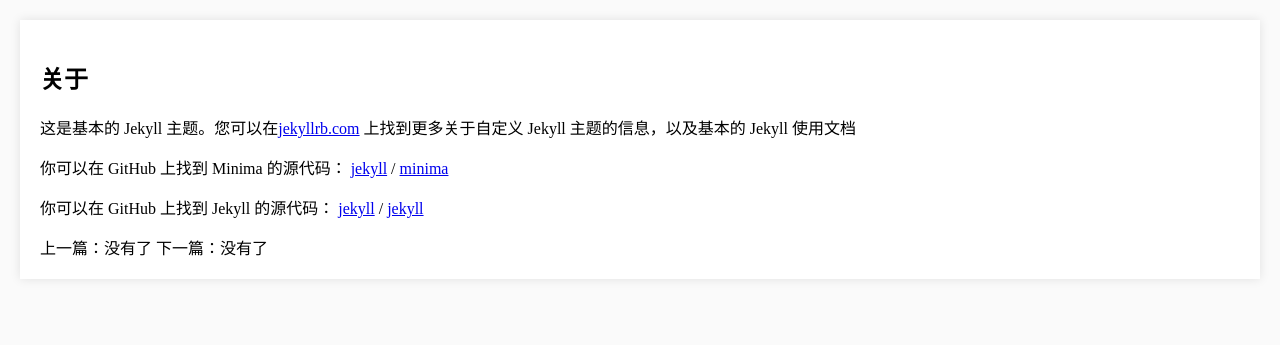
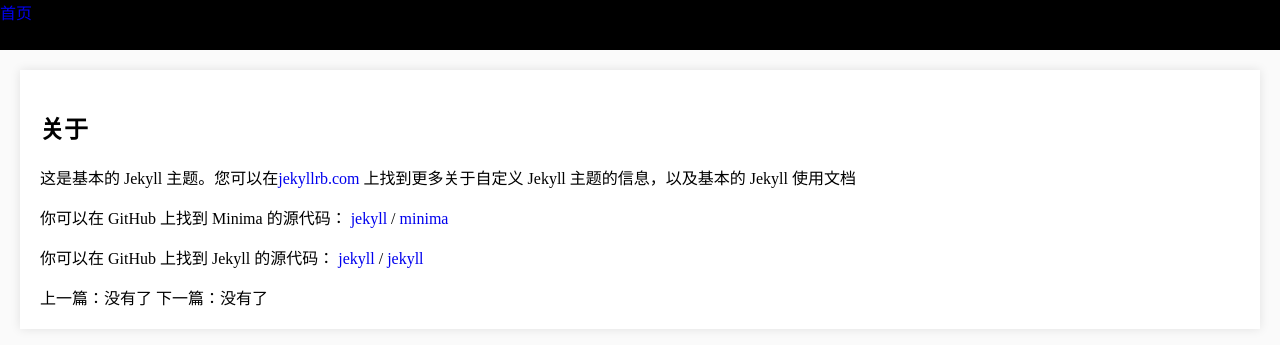
Before and after one commit to liujinzhu333/blog, a Jekyll site: the page built from about.markdown, in a window 1280 px wide. Shown: the top 345 px of the page. Built offline with Jekyll 4.4.1, drawn with Linux system fonts in a browser that asks for light colours.

Commit message:
Add files via upload

```diff
--- /dev/null
+++ b/_includes/footer.html
@@ -0,0 +1,9 @@
+<footer>
+
+</footer>
+<style>
+footer{
+	height: 300px;
+	border-top: 1px solid #F0F0F0;
+}
+</style>
--- a/_includes/head.html
+++ b/_includes/head.html
@@ -1,7 +1,7 @@
 <head>
 	<meta charset="utf-8">
 	<meta name="viewport" content="width=device-width,initial-scale=1,minimum-scale=1,maximum-scale=1,user-scalable=no" />
-	<title></title>
+	<title>{{page.title}}</title>
 </head>
 <style>
 body{
@@ -9,4 +9,12 @@ body{
 	margin: 0;
 	padding: 0;
 }
+ul{
+	list-style: none;
+	padding: 0;
+	margin: 0;
+}
+a{
+	text-decoration: none;
+}
 </style>
--- a/_includes/header.html
+++ b/_includes/header.html
@@ -2,7 +2,6 @@
 	<a href="/blog/">首页</a>
 </header>
 <style>
-
 	.page-header{
 		width: 100%;
 		height: 50px;
--- a/_layouts/page.html
+++ b/_layouts/page.html
@@ -1,20 +1,8 @@
 <!DOCTYPE html>
 <html>
-	<head>
-		<meta charset="utf-8">
-		<title>{{page.title}}</title>
-	</head>
+	{% include head.html %}
 	<style>
-	body{
-		background-color: #fafafa;
-		margin: 0;
-		padding: 0;
-	}
-	ul{
-		list-style: none;
-		padding: 0;
-		margin: 0;
-	}
+
 	.page-header{
 		width: 100%;
 		height: 50px;
@@ -32,6 +20,7 @@
 	</style>
 	<body>
 
+		{% include header.html %}
 		<div class="page">
 			<h2>{{page.title}}</h2>
 			<div>
@@ -50,5 +39,7 @@
 				{% endif %}
 			</div>
 		</div>
+
+		{% include footer.html %}
 	</body>
 </html>
```
Also changed, not shown: _layouts/index.html (+1 -9 lines).
